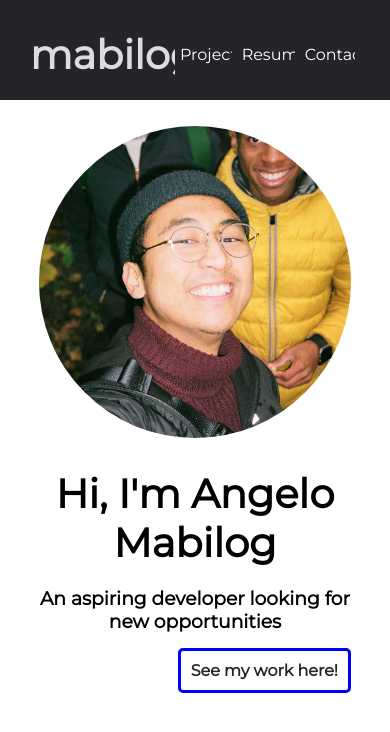
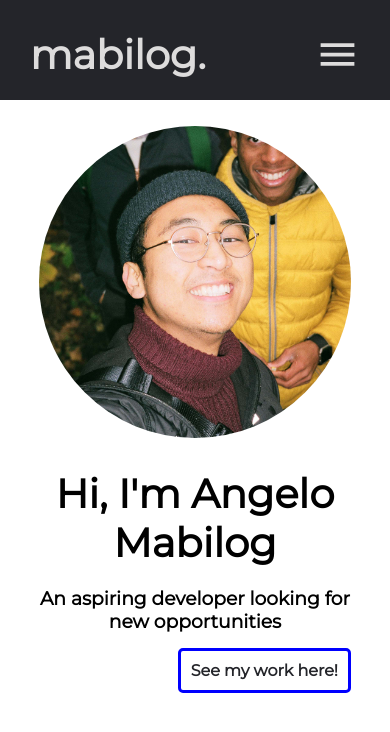
Before and after one commit to mabilog/website, a React (Create React App) app: page / in a window 390 px wide. Shown: the top 732 px of the page. Built offline with nearby package versions, Linux system fonts and the light colour scheme.

Commit message:
hamburger and close button have now been implemented. onClick has been implemented. sidenav when hamburger and close button has been pressed has been implemented. contact page on mobile has ben implemented.

```diff
--- a/src/App.jsx
+++ b/src/App.jsx
@@ -1,18 +1,21 @@
-import React from 'react'
+import React, { useState } from 'react'
 
 import Navbar from './components/Navbar.jsx';
 import Home from './components/Home.jsx';
 import Resume from './components/Resume.jsx';
 import Projects from './components/Projects.jsx';
 import Contact from './components/Contact.jsx';
+import Sidebar from './components/Sidebar.jsx';
 
 import './App.scss';
 
 function App() {
+const [menu, setMenu] = useState(false);
 
   return (
     <div className="app">
-      <Navbar/>
+      <Navbar menu={menu} setMenu={setMenu}/>
+      <Sidebar menu={menu} setMenu={setMenu}/>
       <div className="sections">
         <Home/>
         <Projects/>
--- a/src/components/Home.jsx
+++ b/src/components/Home.jsx
@@ -8,7 +8,8 @@ const Home = () => {
         <div className="center__right">
           <h1>Hi, I'm Angelo Mabilog</h1>
           <h3>An aspiring developer looking for new opportunities</h3>
-        <a href="#projects" >See my work here!</a>
+
+          <a href="#projects" >See my work here!</a>
         </div>
       </div>
     </div>
--- a/src/components/Navbar.jsx
+++ b/src/components/Navbar.jsx
@@ -1,7 +1,11 @@
 import React from 'react'
 import './navbar.scss';
+import MenuIcon from '@material-ui/icons/Menu';
+import CloseIcon from '@material-ui/icons/Close';
 
-const Navbar = () => {
+const Navbar = ({menu, setMenu}) => {
+
+  const handleClick = () => setMenu(!menu);
 
   return (
     <div className="navbar">
@@ -12,10 +16,15 @@ const Navbar = () => {
 
           </div>
         </div>
-        <div className="right">
-              <a href="#projects"  className="sidebar__link" >Projects</a>
-              <a href="#resume" className="sidebar__link" >Resume</a>
-              <a href="#contact"  className="sidebar__link" >Contact</a>
+        {!menu ? (
+        <MenuIcon className={"icon"} onClick={handleClick}/>
+        ) : (
+        <CloseIcon className={"icon"} onClick={handleClick}/>
+        )}
+        <div className="right ">
+            <a href="#projects"  className="sidebar__link" >Projects</a>
+            <a href="#resume" className="sidebar__link" >Resume</a>
+            <a href="#contact"  className="sidebar__link" >Contact</a>
         </div>
       </div>
     </div>
--- a/src/components/Sidebar.jsx
+++ b/src/components/Sidebar.jsx
@@ -1,17 +1,15 @@
 import React from 'react'
 import './sidebar.scss'
 
-const Sidebar = ({menuOpen, setMenuOpen}) => {
+const Sidebar = ({menu, setMenu}) => {
 
   const handleClick = () => {
-    setMenuOpen(!menuOpen)
+    setMenu(!menu)
   }
   return (
-    <div className={"sidebar " + (menuOpen && "active")}>
+    <div className={"sidebar " + (menu && "active")}>
+
       <ul className="sidebar__list">
-        <li>
-          <a href="#home" className="sidebar__link" onClick={handleClick}>mabilog.</a>
-        </li>
         <li>
           <a href="#projects"  className="sidebar__link" onClick={handleClick}>Projects</a>
         </li>
--- a/src/components/contact.scss
+++ b/src/components/contact.scss
@@ -1,3 +1,5 @@
+@import '../global.scss';
+
 .contact {
   background-color: white;
   display: flex;
@@ -65,7 +67,7 @@
           padding: 10px;
           font-size: 16px;
           font-weight: 700;
-          &:hover{
+          &:click{
             background-color: crimson;
             color: white;
             border: 3px white solid;
@@ -76,3 +78,16 @@
     }
    }
 }
+
+@media screen and (max-width:$breakpointmobile) {
+  .contact{
+    .center{
+      display: block;
+      top: 50px;
+      .left{
+        display: none;
+      }
+
+    }
+  }
+}
--- a/src/components/navbar.scss
+++ b/src/components/navbar.scss
@@ -17,7 +17,6 @@
     justify-content: space-between;
     text-decoration: none;
     color: inherit;
-
     .left{
 
       .logo{
@@ -28,10 +27,15 @@
       }
     }
 
+    .icon{
+      display:none;
+    }
+
     .right {
       display: flex;
       align-items: center;
       justify-content: space-between;
+      position: relative;
 
       a{
         color: white;
@@ -42,27 +46,8 @@
   }
 
   &.active {
-    background-color: #fff;
-    color: #24252a;
-
-    .hamburger{
-      span{
-        &:first-child{
-          background-color: $mainColor;
-          transform: rotate(45deg) translate(1px);
-        }
-        &:nth-child{
-          opacity:0;
-        }
-        &:last-child{
-          background-color: $mainColor;
-          transform: rotate(-45deg);
-
-        }
-
-      }
-
-    }
+    background-color: $mainColor;
+    color: $textColor;
   }
 }
 
@@ -72,12 +57,18 @@
     padding-top: 20px;
 
     .wrapper{
+      .icon{
+          display: flex;
+          justify-content: center;
+          align-items: center;
+          font-size: 45px;
+          transition: all 1s ease;
+        }
+
       .right{
-        .personal__info{
-          display: none;
-        }
+        display: none;
       }
     }
+  }
 
-  }
 }
--- a/src/components/sidebar.scss
+++ b/src/components/sidebar.scss
@@ -5,6 +5,7 @@
   width: 300px;
   height: 100vh;
   background-color: $mainColor;
+  color: $textColor;
   position: fixed;
   top: 70px;
   right: -300px;
@@ -13,11 +14,12 @@
   display: flex;
   flex-direction: column;
   align-items: center;
-  justify-content: center;
+  // justify-content: center;
+  top: 100px;
 
   ul{
     margin: 0;
-    padding: 0;
+    padding: 50px;
     list-style: none;
     font-size: 40px;
     color: inherit;
@@ -36,23 +38,5 @@
 
   &.active {
     right: 0;
-    background-color: #fff;
-    color: $mainColor;
   }
-  // .sidebar__list{
-  //   padding: 10px;
-  //   display: flex;
-  //   flex-direction: column;
-  //   justify-content: space-between;
-  //   align-items: center;
-
-  //   .sidebar__link{
-  //     font-size: 24px;
-  //     color: $mainColor;
-  //     text-decoration: none;
-  //     font-weight: 700;
-  //     display: flex;
-  //     gap: 10px;
-  //   }
-  // }
 }
```
